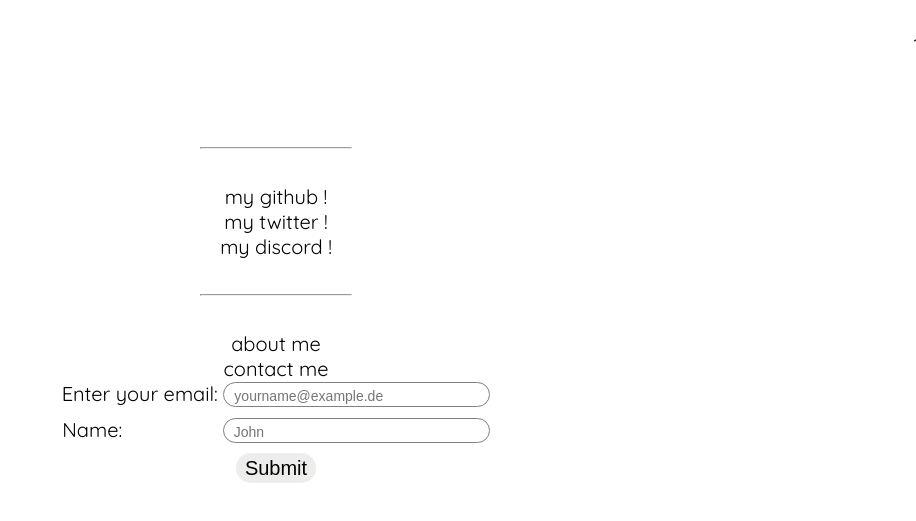
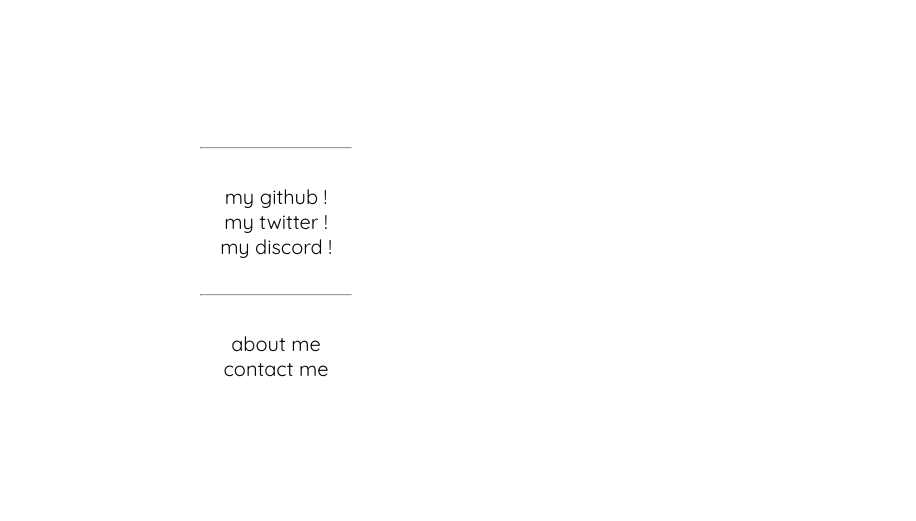
Before and after one commit to JahshakaDEV/jahshakadev.github.io, a plain HTML site: page index.html in a window 1280 px wide. Shown: the part 247-768 px from the top of the page, without its empty margins (364-1280 px from the left). Drawn offline with Linux system fonts and the light colour scheme.

Commit message:
Added FadeIn, changed Contac to Links instead of Form

```diff
--- a/index.html
+++ b/index.html
@@ -35,16 +35,10 @@
             <p style="margin-bottom: 12px;">i'm 14 y/o hobby developer from germany</p>
         </div>
         <p class="tab" id="contact" onclick="showContent('contactme')">contact me</p>
-        <div id="contactme">
-            <form>
-                <label for="email">Enter your email:</label>
-                <input type="email" id="email" name="email" placeholder="yourname@example.de">
-                <br>
-                <label id="label__name" for="name">Name:</label>
-                <input type="text" id="name" name="name" placeholder="John">
-                <br>
-                <input type="submit" value="Submit">
-            </form>
+        <div id="contactme" style="display: none;">
+        <a href="https://twitter.com/sirjahshaka" target="_blank">Twitter</a>
+        <br>
+        <a href="https://discord.jahshaka.tk" target="_blank">Jahshaka#8569</a>
         </div>
     </div>
 
--- a/styles/style.css
+++ b/styles/style.css
@@ -8,6 +8,18 @@ body {
     font-family: 'Quicksand', sans-serif;
     margin: 0px;
     text-align: center;
+    animation: fadeInAnimation ease 6s;
+    animation-iteration-count: 1;
+    animation-fill-mode: forwards;
+}
+
+@keyframes fadeInAnimation {
+    0% {
+        opacity: 0;
+    }
+    100% {
+        opacity: 1;
+    }
 }
 
 
@@ -64,40 +76,9 @@ a:hover {
 }
 
 #aboutme p {
-   font-size: 14px;
+   font-size: 16px;
 }
 
-#email {
-    border-radius: 25px;
-    border: 1px solid gray;
+#contactme a {
+    font-size: 16px;
 }
-
-#name {
-    border-radius: 25px;
-    border: 1px solid gray;
-}
-
-#email {
-    margin-bottom: 10px;
-}
-input::-webkit-input-placeholder {
-    font-size: 14px;
-    padding-left: 10px;
-}
-
-#name {
-    margin-bottom: 10px;
-}
-
-#label__name {
-    padding-right: 95px;
-}
-
-input[type=submit] {
-    border-radius: 25px;
-    height: 30px;
-    width: 80px;
-    border: 0;
-    background-color: #ededeb;
-    cursor: pointer;
-}
```
